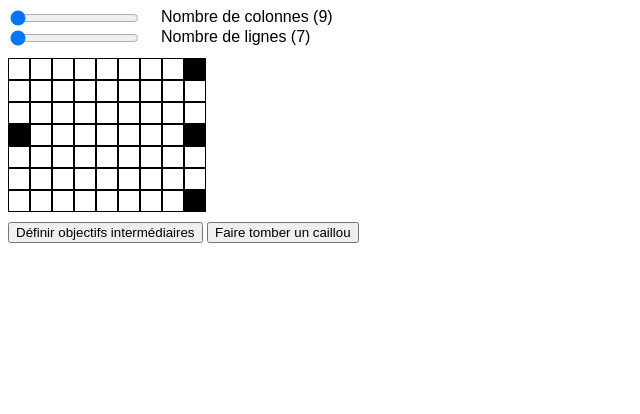
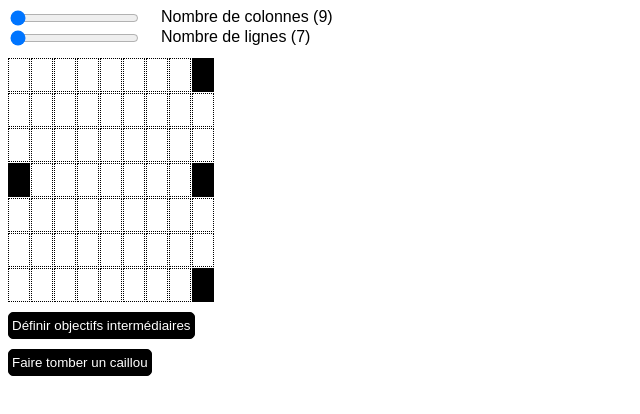
Before and after one commit to nlohya/GridPicker-CroqueGalettePOC, a website built with Vite: page grid/index.html in a window 1280 px wide. Shown: the whole page, without its empty margins (0-640 px from the left). Built offline with nearby package versions, Linux system fonts and the light colour scheme.

Commit message:
Update style.css

```diff
--- a/grid/src/style.css
+++ b/grid/src/style.css
@@ -19,6 +19,7 @@
 
 .grid {
   margin-top: 10px;
+  gap: 1px;
   width: fit-content;
   display: grid;
   grid-template-columns: repeat(var(--nb-col), 1fr);
@@ -27,7 +28,8 @@
 
 .cell {
   padding: 10px;
-    border: 1px solid black;
+  padding-block: 16px;
+  border: 1px dotted black;
   width: fit-content;
 }
 
@@ -37,4 +39,10 @@
 
 button {
   margin-top: 10px;
+  background: black;
+  color: white;
+  border: 1px solid black;
+  border-radius: 5px;
+  padding: 5px 3px;
+  display: block;
 }
```
Lines whose indentation alone changed are shown as unchanged.
